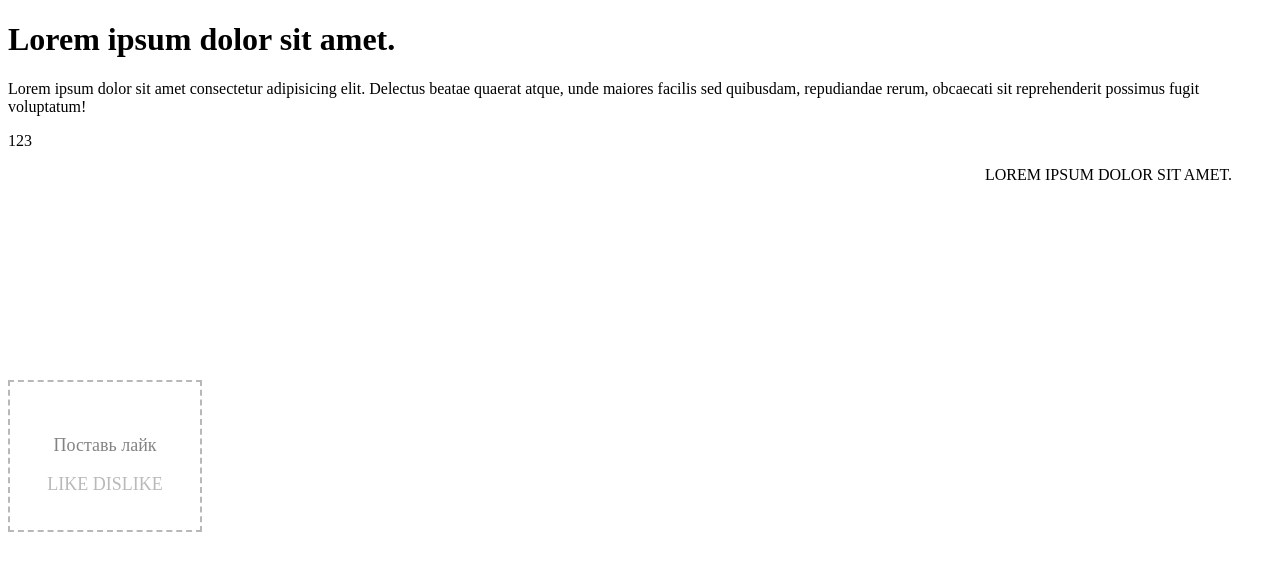
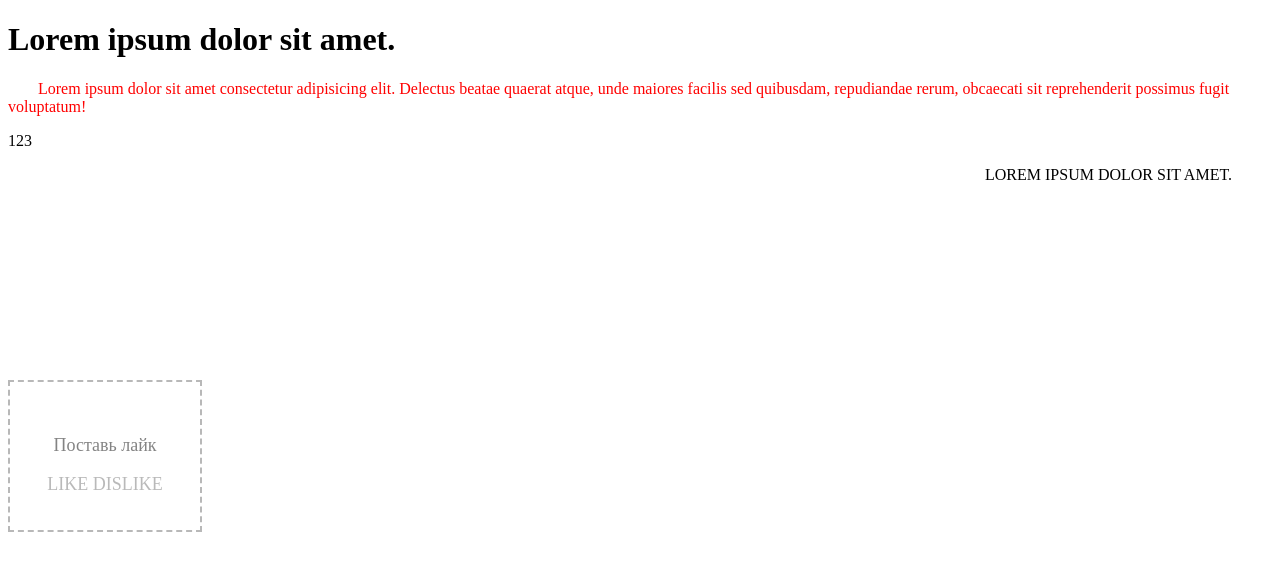
Before and after one commit to knelldam/1, a plain HTML site: page index.html in a window 1280 px wide. Shown: the top 570 px of the page. Drawn offline with Linux system fonts and the light colour scheme.

Commit message:
change text color

```diff
--- a/css/style.css
+++ b/css/style.css
@@ -1,5 +1,6 @@
-mkdir git_tes.pc{
+.pc{
   text-indent: 30px;
+  color: red;
 }
 
 blockquote{
```
